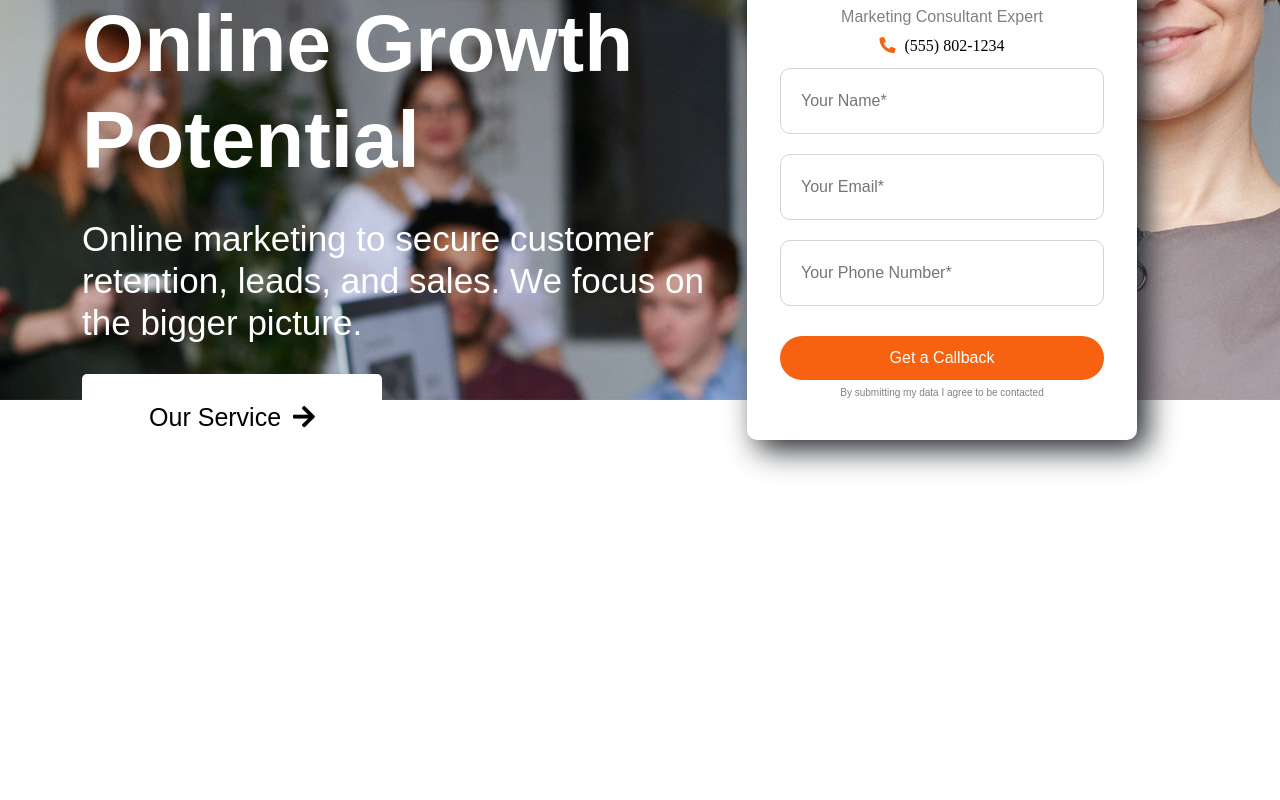
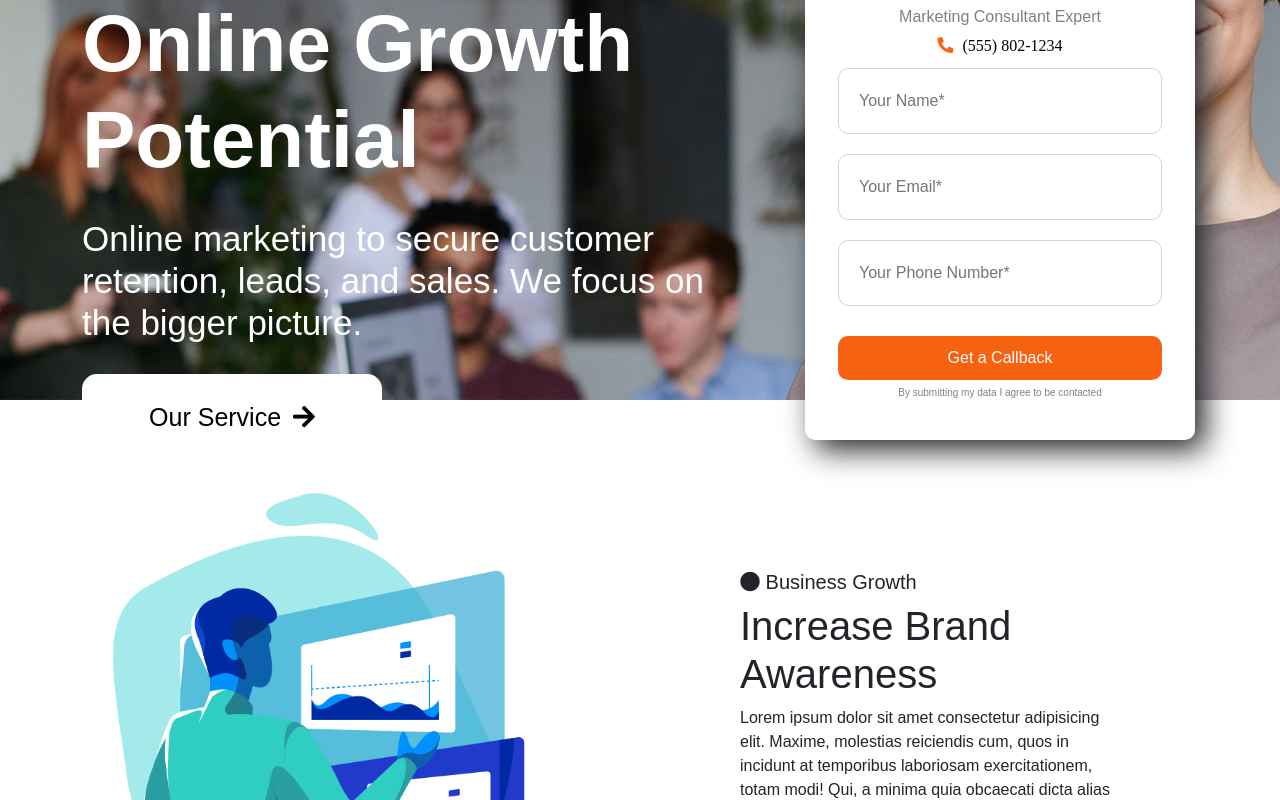
Before and after one commit to FedericoCaf/proj-html-vuejs, a Vue app: page / in a window 1280 px wide. Shown: the part 300-1100 px from the top of the page. Before the commit the page ends 800 px from the top, so only its background shows below. Built offline with nearby package versions, Linux system fonts and the light colour scheme; a small style sheet from the web is missing.

Commit message:
svg-in-progress

```diff
--- a/src/App.vue
+++ b/src/App.vue
@@ -5,6 +5,8 @@
   <Header/>
 
   <Jumbosection/>
+
+  <Svgsection/>
 
 
  </div>
@@ -18,13 +20,15 @@
 
 import Header from './components/Header.vue';
 import Jumbosection from './components/Jumbosection.vue';
+import Svgsection from './components/Svgsection.vue';
 
 export default {
   name: 'App',
 
   components: {
     Header,
-    Jumbosection
+    Jumbosection,
+    Svgsection
   }
 }
 </script>
--- a/src/assets/style/generals.scss
+++ b/src/assets/style/generals.scss
@@ -9,3 +9,13 @@ body{
 *{
   list-style: none;
 }
+
+.fc-button-orange{
+  width: 90%;
+  margin-top: 20px;
+  padding: 10px;
+  border: none;
+  border-radius: 10px;
+  background-color: $primary-color;
+  color: white;
+}
--- a/src/components/Jumbosection.vue
+++ b/src/components/Jumbosection.vue
@@ -5,7 +5,7 @@
             <div class="jumbo-left col-7">
               <h1>Unlock Your Online Growth Potential</h1>
               <h4>Online marketing to secure customer retention, leads, and sales. We focus on the bigger picture.</h4>
-              <button>Our Service <i class="fas fa-arrow-right"></i> </button>
+              <button class="fc-btn-our-services">Our Service <i class="fas fa-arrow-right"></i> </button>
             </div>
             <div class="jumbo-right col-5">
                <div class="contact-card">
@@ -19,7 +19,7 @@
                     <input type="text" placeholder="Your Name*">
                     <input type="text" placeholder="Your Email*">
                     <input type="text" placeholder="Your Phone Number*">
-                    <button> Get a Callback </button>
+                    <button class="fc-callback"> Get a Callback </button>
                     <p>By submitting my data I agree to be contacted</p>
 
                </div>
@@ -54,11 +54,10 @@ export default {
 
 .jumbo-left{
   height: 300px;
-  // background-color: lightpink;
   color: white;
-   button{
+   .fc-btn-our-services{
      border: none;
-     border-radius: 5px;
+     border-radius: 15px;
      background-color: white;
      color: black;
      padding: 25px;
@@ -81,7 +80,7 @@ export default {
 
 .jumbo-right{
   height: 300px;
-  // background-color:lightslategrey;
+  padding-left: 70px;
 }
 
 .contact-card{
@@ -116,12 +115,12 @@ export default {
      margin: 10px;
      outline: none;
    }
-   button{
+   .fc-callback{
      width: 90%;
      margin-top: 20px;
      padding: 10px;
      border: none;
-     border-radius: 25px;
+     border-radius: 10px;
      background-color: $primary-color;
      color: white;
    }
--- a/src/components/Svgsection.vue
+++ b/src/components/Svgsection.vue
@@ -1,13 +1,90 @@
 <template>
+
+  <div class="container">
+    <div class="row">
+      <div class="col-6 svg-container">
+        <img src="../assets/svg/img1.svg" alt="svg-img">
+      </div>
+      <div class="col-6 text-container">
+          <h5>
+            <i class="fas fa-circle fc-blue"></i>
+            Business Growth
+          </h5>
+          <h1>Increase Brand Awareness</h1>
+          <p>Lorem ipsum dolor sit amet consectetur adipisicing elit. Maxime, molestias reiciendis cum, quos in incidunt at temporibus laboriosam exercitationem, totam modi! Qui, a minima quia obcaecati dicta alias ratione iusto.
+          </p>
+          <button class="fc-button-orange">Get a consultation</button>
+      </div>
+    </div>
+    <div class="row">
+       <div class="col-6 text-container">
+         <h5>
+            <i class="fas fa-circle fc-blue"></i>
+            Business Growth
+          </h5>
+          <h1>Increase Brand Awareness</h1>
+          <p>Lorem ipsum dolor sit amet consectetur adipisicing elit. Maxime, molestias reiciendis cum, quos in incidunt at temporibus laboriosam exercitationem, totam modi! Qui, a minima quia obcaecati dicta alias ratione iusto.
+          </p>
+          <button class="fc-button-orange">Get a consultation</button>
+       </div>
+       <div class="col-6 svg-container">
+          <img src="../assets/svg/img2.svg" alt="svg-img">
+       </div>
+    </div>
+    <div class="row">
+       <div class="col-6 svg-container">
+         <img src="../assets/svg/img3.svg" alt="svg-img">
+       </div>
+      <div class="col-6 text-container">
+         <h5>
+            <i class="fas fa-circle fc-blue"></i>
+            Business Growth
+          </h5>
+          <h1>Increase Brand Awareness</h1>
+          <p>Lorem ipsum dolor sit amet consectetur adipisicing elit. Maxime, molestias reiciendis cum, quos in incidunt at temporibus laboriosam exercitationem, totam modi! Qui, a minima quia obcaecati dicta alias ratione iusto.
+          </p>
+          <button class="fc-button-orange">Get a consultation</button>
+      </div>
+    </div>
+
+  </div>
 
 </template>
 
 <script>
 export default {
+  name: 'Svgsection'
 
 }
+
 </script>
 
 <style lang="scss" scoped>
 
+@import '../assets/style/vars.scss';
+@import '../assets/style/generals.scss';
+
+.svg-container{
+  height: 500px;
+  margin-top: 70px;
+  // background-color: lightskyblue;
+   img{
+     height: 100%;
+   }
+}
+
+.text-container{
+   padding: 100px;
+   height: 500px;
+   margin-top: 70px;
+  //  background-color: rgb(56, 107, 138);
+    .fc-button-orange{
+      width: 50%;
+    }
+    .fa-circle .fc-blue{
+      color: #0064FE;
+      font-size: 25px;
+    }
+}
+
 </style>
```
